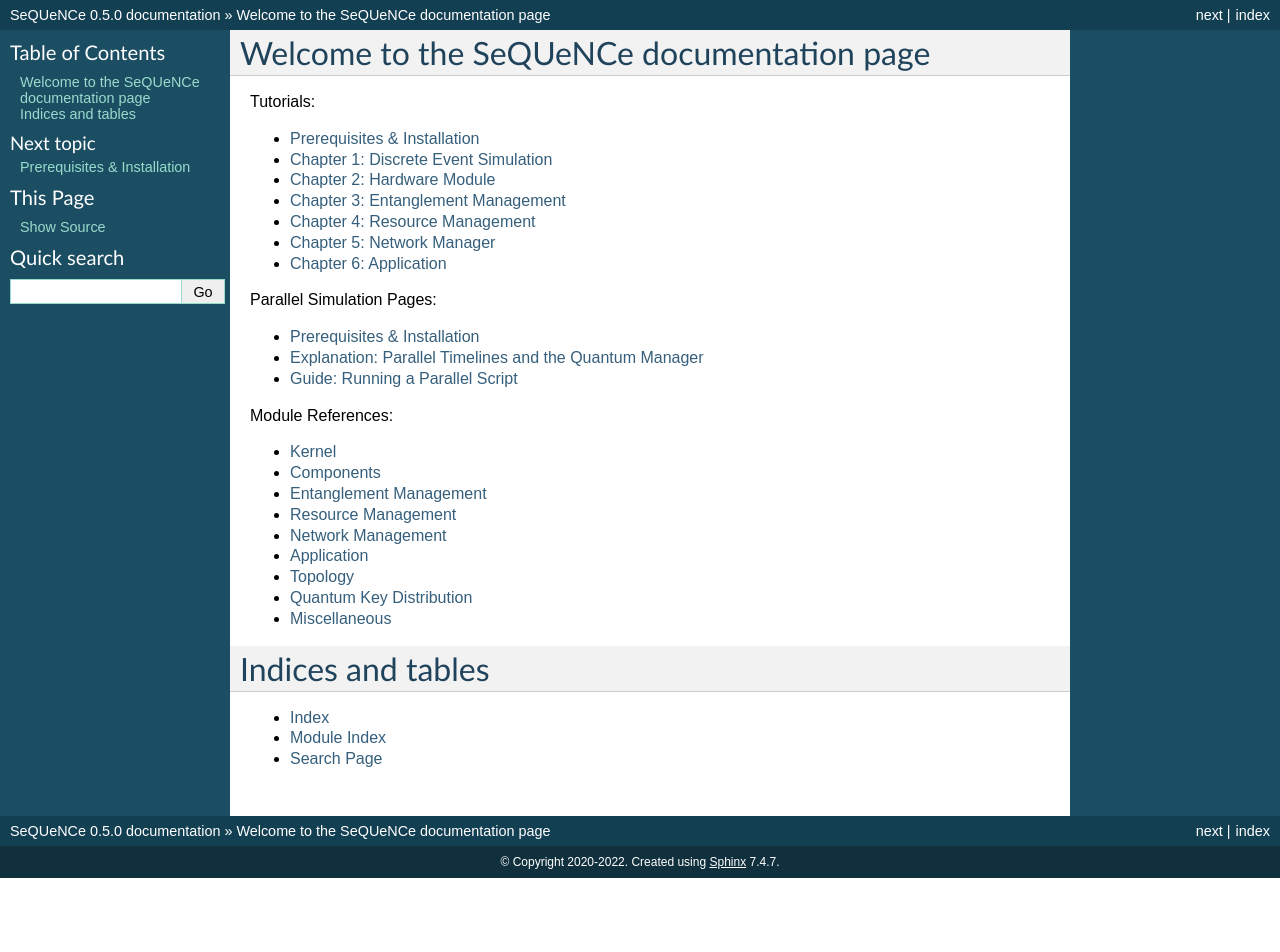
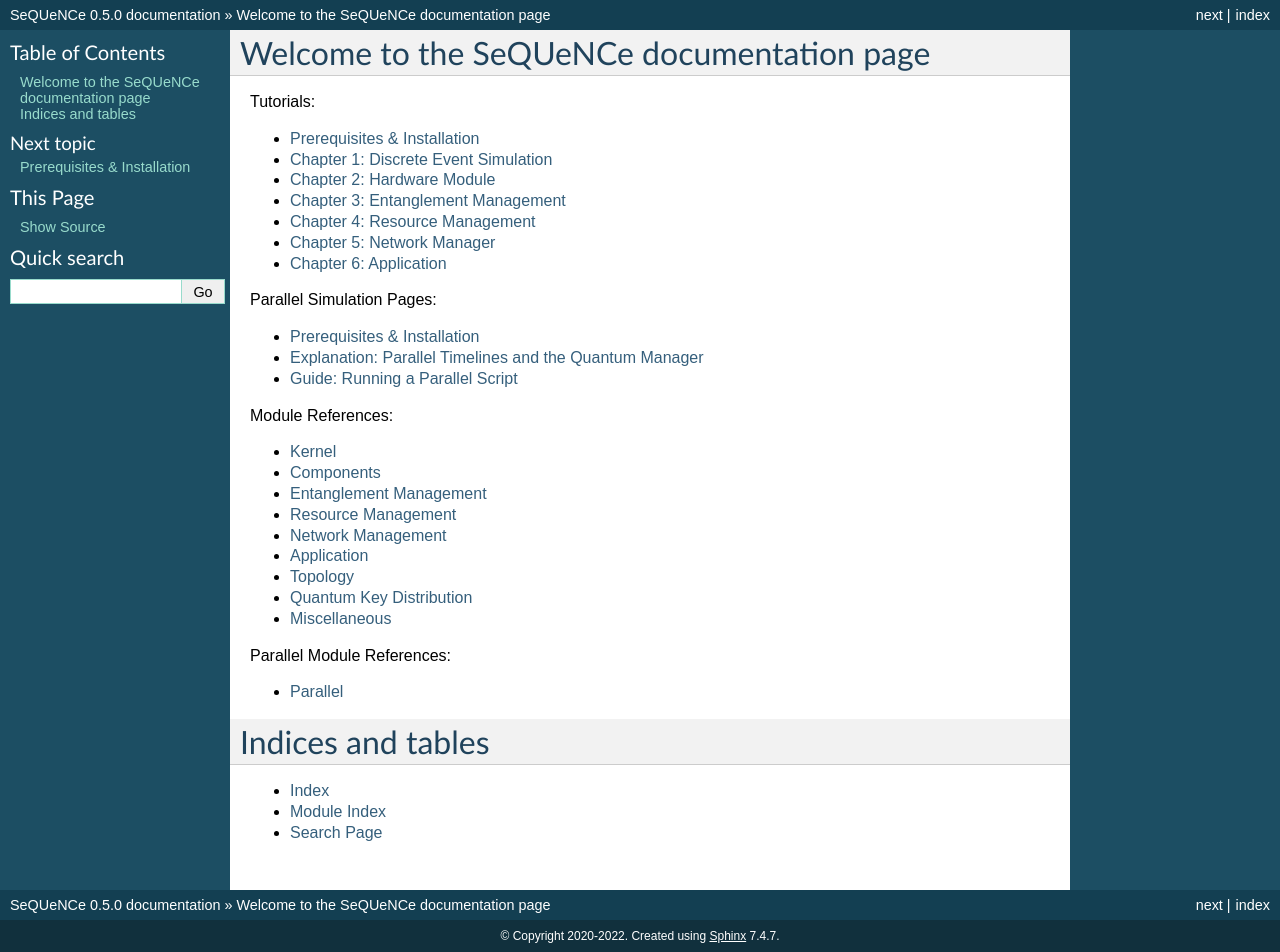
Before and after one commit to sequence-toolbox/SeQUeNCe, a Sphinx documentation site: the page built from docs/source/index.rst, in a window 1280 px wide. Built offline with Sphinx 7.4.7, drawn with Linux system fonts in a browser that asks for light colours; before the commit the page ends 900 px from its top, so only the background shows below that.

Commit message:
Update parallel documentation

```diff
--- a/docs/source/index.rst
+++ b/docs/source/index.rst
@@ -35,6 +35,12 @@ Welcome to the SeQUeNCe documentation page
     references/qkd/top
     references/misc/top
 
+.. toctree::
+    :maxdepth: 1
+    :caption: Parallel Module References:
+
+    references/parallel/top
+
 Indices and tables
 ==================
 
--- a/docs/source/references/kernel/top.rst
+++ b/docs/source/references/kernel/top.rst
@@ -12,7 +12,4 @@ The Kernel module provides the discrete event simulator for SeQUeNCe.
     process
     timeline
     quantum_manager
-    p_timeline
-    quantum_manager_client
-    quantum_manager_server
     quantum_state
--- /dev/null
+++ b/docs/source/references/parallel/communication.rst
@@ -0,0 +1,5 @@
+Process Communication
+=====================
+
+.. automodule:: parallel.src.communication
+    :members:
--- /dev/null
+++ b/docs/source/references/parallel/p_quantum_manager.rst
@@ -0,0 +1,5 @@
+Parallel Quantum Manager
+============================
+
+.. automodule:: parallel.src.p_quantum_manager
+    :members:
--- /dev/null
+++ b/docs/source/references/parallel/p_router_net_topo.rst
@@ -0,0 +1,5 @@
+Parallel Router Net Topology
+============================
+
+.. automodule:: parallel.src.p_router_net_topo
+    :members:
--- a/docs/source/references/kernel/p_timeline.rst
+++ b/docs/source/references/parallel/p_timeline.rst
@@ -1,5 +1,5 @@
 Parallel Timeline
 =================
 
-.. automodule:: src.kernel.p_timeline
+.. automodule:: parallel.src.p_timeline
     :members:
--- a/docs/source/references/kernel/quantum_manager_client.rst
+++ b/docs/source/references/parallel/quantum_manager_client.rst
@@ -1,5 +1,5 @@
 Quantum Manager Client
 ======================
 
-.. automodule:: src.kernel.quantum_manager_client
+.. automodule:: parallel.src.quantum_manager_client
     :members:
--- a/docs/source/references/kernel/quantum_manager_server.rst
+++ b/docs/source/references/parallel/quantum_manager_server.rst
@@ -1,5 +1,5 @@
 Quantum Manager Server
 ======================
 
-.. automodule:: src.kernel.quantum_manager_server
+.. automodule:: parallel.src.quantum_manager_server
     :members:
```
Also changed, not shown: docs/source/references/parallel/top.rst (added, +14 -0 lines).
